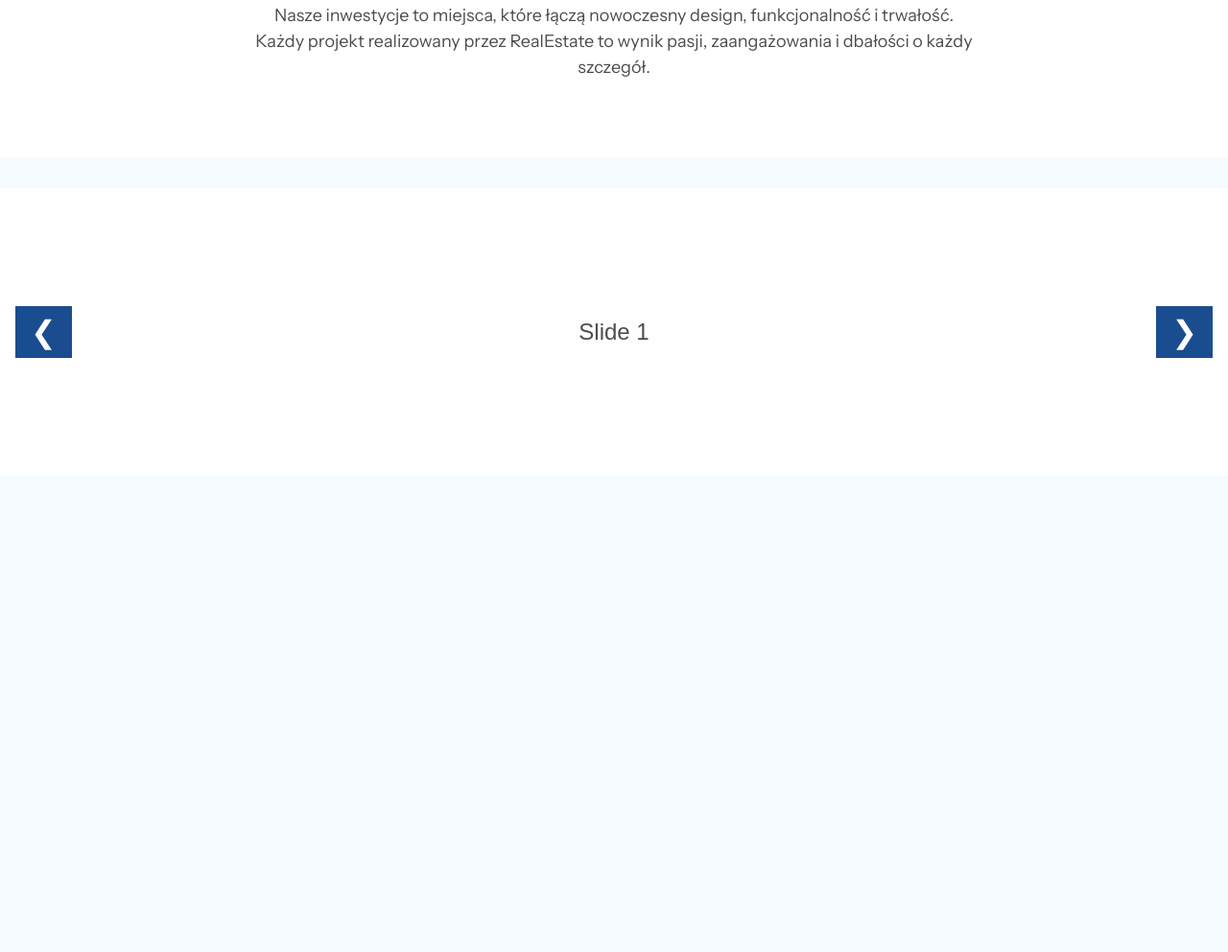
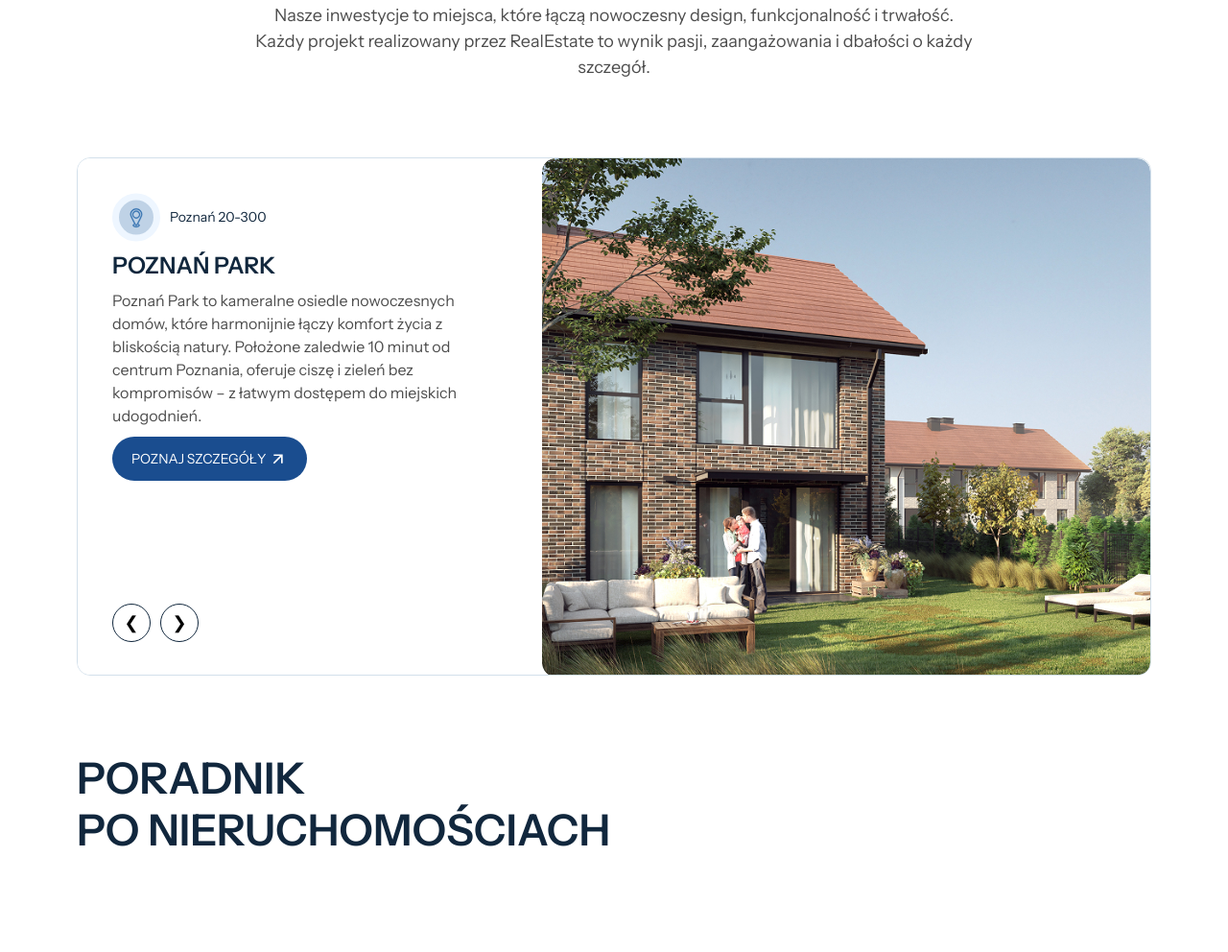
Before and after one commit to mieszkoP13/frontend-recruitment-task, a plain HTML site: page index.html in a window 1280 px wide. Shown: the part 647-1639 px from the top of the page at 96% size. Before the commit the page ends 1143 px from the top, so only its background shows below. Drawn offline with Linux system fonts and the light colour scheme; a web font is replaced by a local one.

Commit message:
feat: upgrade image slider, add badge section

```diff
--- a/css/components.css
+++ b/css/components.css
@@ -264,6 +264,32 @@ nav a:hover {
   color: var(--color-text);
 }
 
+/* Section Badge */
+.section-badge {
+  width: 100%;
+  max-width: 1440px;
+  margin: 0 auto;
+  padding: 80px;
+  background-color: #fff;
+}
+
+.badge-container {
+  max-width: 1280px;
+  margin: 0 auto;
+  display: flex;
+  flex-direction: column;
+  align-items: left;
+  text-align: left;
+}
+
+.badge-title {
+  font-size: 45px;
+  font-weight: 700;
+  line-height: 1.2;
+  margin-bottom: 20px;
+  color: var(--color-dark);
+}
+
 
 /* Secondary buttons */
 
@@ -400,44 +426,128 @@ nav a:hover {
 }
 
 /* === Slider === */
-.slider-container {
+.section-slider {
   width: 100%;
   max-width: 1440px;
-  height: 300px;
-  margin: 2rem auto;
+  margin: 0 auto;
+  padding: 0 80px;
+  background-color: var(--color-white);
   overflow: hidden;
+}
+
+.container-slider {
+  display: flex;
+  justify-content: space-between;
+  border: 1px solid var(--color-stroke);
+  overflow: hidden;
+  border-radius: 14px;
+  max-width: 1280px;
+  height: 540px;
+  margin: 0 auto;
+  gap: 32px;
+}
+
+.column-left {
+  width: 515px;
+  height: 540px;
+  padding: 36px;
+  display: flex;
+  flex-direction: column;
+  gap: 10px;
+  background-color: var(--color-white);
+  box-sizing: border-box;
+}
+
+.slider-box {
+  display: flex;
+  align-items: center;
+  gap: 10px;
+  font: var(--font-body-regular-m);
+  color: var(--color-dark);
+}
+
+.slider-heading h2 {
+  font-size: 24px;
+  font-weight: 700;
+  color: var(--color-dark);
+  margin: 0;
+}
+
+.slider-paragraph p {
+  font-size: 16px;
+  line-height: 1.5;
+  color: var(--color-text);
+  margin: 0;
+}
+
+.slider-inner {
+  display: flex;
+  align-items: center;
+}
+
+.slider-nav {
+  display: flex;
+  gap: 10px;
+  margin-top: auto;
+}
+
+.slider-nav button {
+  width: 40px;
+  height: 40px;
+  border: 1px solid var(--color-dark);
+  border-radius: 50%;
+  background: transparent;
+  cursor: pointer;
+  font-size: 18px;
+  display: flex;
+  align-items: center;
+  justify-content: center;
+}
+
+.column-right {
   position: relative;
-  background-color: var(--color-surface-subtle);
+  width: 738px;
+  height: 540px;
+  overflow: hidden;
+  border-radius: 14px;
 }
 
 .slide {
+  position: absolute;
+  top: 0;
+  left: 0;
   width: 100%;
   height: 100%;
-  display: none;
-  align-items: center;
-  justify-content: center;
-  font: var(--font-headline-h3);
-  background-color: var(--color-surface-light);
-  text-align: center;
-  line-height: 300px;
+  opacity: 0;
+  transition: opacity 0.6s ease-in-out;
+}
+
+.slide img {
+  width: 100%;
+  height: 100%;
+  object-fit: cover;
+  border-radius: 14px;
 }
 
 .slide.active {
-  display: flex;
+  opacity: 1;
+  z-index: 1;
 }
 
-.slider-container .prev,
-.slider-container .next {
+.column-right .prev,
+.column-right .next {
   position: absolute;
-  top: 50%;
-  transform: translateY(-50%);
-  background: var(--color-primary);
-  color: var(--color-white);
-  border: none;
-  font-size: 2rem;
-  padding: 0.5rem 1rem;
+  bottom: 20px;
+  transform: translateY(0);
+  background: var(--color-white);
+  color: var(--color-dark);
+  border: 1px solid var(--color-dark);
+  border-radius: 50%;
+  font-size: 1.2rem;
+  width: 40px;
+  height: 40px;
   cursor: pointer;
 }
 
-.slider-container .prev { left: 1rem; }
-.slider-container .next { right: 1rem; }
+.column-right .prev { left: 20px; }
+.column-right .next { left: 70px; }
--- a/index.html
+++ b/index.html
@@ -90,17 +90,69 @@
           </p>
         </div>
       </section>
-    </main>
 
-    <!-- Slider -->
-    <section class="slider-container">
-      <div class="slide active">Slide 1</div>
-      <div class="slide">Slide 2</div>
-      <div class="slide">Slide 3</div>
-      <button class="prev">&#10094;</button>
-      <button class="next">&#10095;</button>
+
+      <!-- Slider -->
+    <section class="section-slider">
+      <div class="container-slider">
+
+        <div class="column-left">
+          <div class="slider-box">
+            <img src="assests/icons/location.svg" alt="Ikona lokalizacji" class="slider-icon">
+            <span>Poznań 20-300</span>
+          </div>
+
+          <div class="slider-heading">
+            <h2>POZNAŃ PARK</h2>
+          </div>
+
+          <div class="slider-paragraph">
+            <p>
+              Poznań Park to kameralne osiedle nowoczesnych domów, które harmonijnie łączy komfort życia z bliskością natury.
+              Położone zaledwie 10 minut od centrum Poznania, oferuje ciszę i zieleń bez kompromisów – z łatwym dostępem do miejskich udogodnień.
+            </p>
+          </div>
+
+          <div class="slider-inner">
+            <button class="btn-primary">
+              POZNAJ SZCZEGÓŁY
+              <img src="assests/images/arrow.svg" alt="Strzałka">
+            </button>
+          </div>
+
+          <div class="slider-nav">
+            <button class="slider-prev">&#10094;</button>
+            <button class="slider-next">&#10095;</button>
+          </div>
+        </div>
+
+        <div class="column-right">
+          <div class="slider-track">
+            <div class="slide">
+              <img src="assests/images/slide1.jpg" alt="Slajd 1">
+            </div>
+            <div class="slide">
+              <img src="assests/images/slide2.jpg" alt="Slajd 2">
+            </div>
+            <div class="slide">
+              <img src="assests/images/slide3.jpg" alt="Slajd 3">
+            </div>
+          </div>
+        </div>
+
+      </div>
     </section>
 
+    <section class="section-badge">
+      <div class="badge-container">
+        <h1 class="badge-title">
+          PORADNIK </br>
+          PO NIERUCHOMOŚCIACH
+        </h1>
+      </div>
+    </section>
+
+    </main>
   </div>
 
   <script src="js/menu.js"></script>
--- a/js/slider.js
+++ b/js/slider.js
@@ -1,7 +1,7 @@
 let currentSlide = 0;
 const slides = document.querySelectorAll('.slide');
-const next = document.querySelector('.next');
-const prev = document.querySelector('.prev');
+const next = document.querySelector('.slider-next');
+const prev = document.querySelector('.slider-prev');
 
 function showSlide(index) {
   slides.forEach((slide, i) => {
```
Also changed, not shown: assests/icons/location.svg (added), assests/images/slide1.jpg (added), assests/images/slide2.jpg (added), assests/images/slide3.jpg (added).
